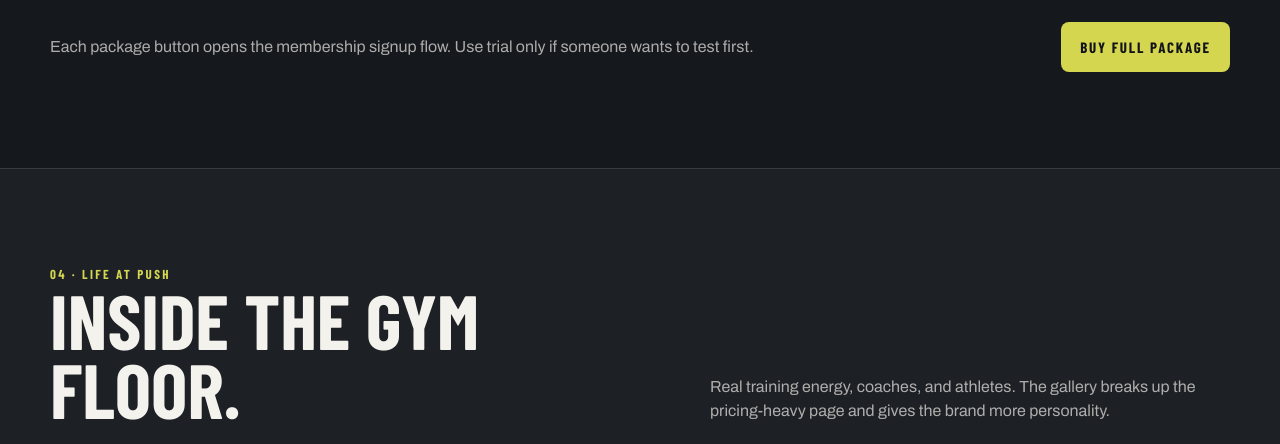
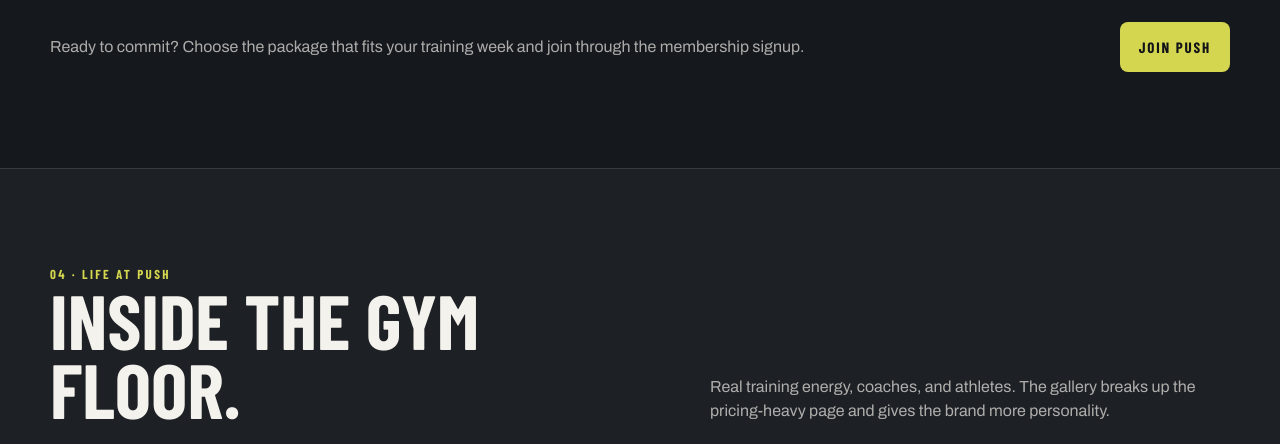
Before and after one commit to yzyjames123/push-lifestyle-athlete, a website: page index.html in a window 1280 px wide. Shown: the part 4243-4687 px from the top of the page. Drawn offline with nearby package versions, Linux system fonts and the light colour scheme; a web font is replaced by a local one.

Commit message:
Refine pricing and contact copy

```diff
--- a/index.html
+++ b/index.html
@@ -831,8 +831,8 @@
         </div>
 
         <div class="pricing-actions">
-          <span>Each package button opens the membership signup flow. Use trial only if someone wants to test first.</span>
-          <a class="btn btn-primary" href="https://push.gotgrib.nl/member/selfservice/registration/inschrijven?subscriptionId=8933" target="_blank" rel="noopener">Buy Full Package</a>
+          <span>Ready to commit? Choose the package that fits your training week and join through the membership signup.</span>
+          <a class="btn btn-primary" href="https://push.gotgrib.nl/member/selfservice/registration/inschrijven?subscriptionId=8933" target="_blank" rel="noopener">Join Push</a>
         </div>
       </div>
     </section>
@@ -898,7 +898,7 @@
         </div>
         <div class="contact-grid">
           <div class="contact-panel">
-            <h3>Push Lifestyle x Athlete</h3>
+            <h3>PUSH</h3>
             <p>High-performance group training in Den Haag with structured classes, open gym options and practical membership packages.</p>
             <div class="hero-actions">
               <a class="btn btn-primary" href="https://push.gotgrib.nl/member/selfservice/registration/proefles" target="_blank" rel="noopener">Book Trial</a>
```
